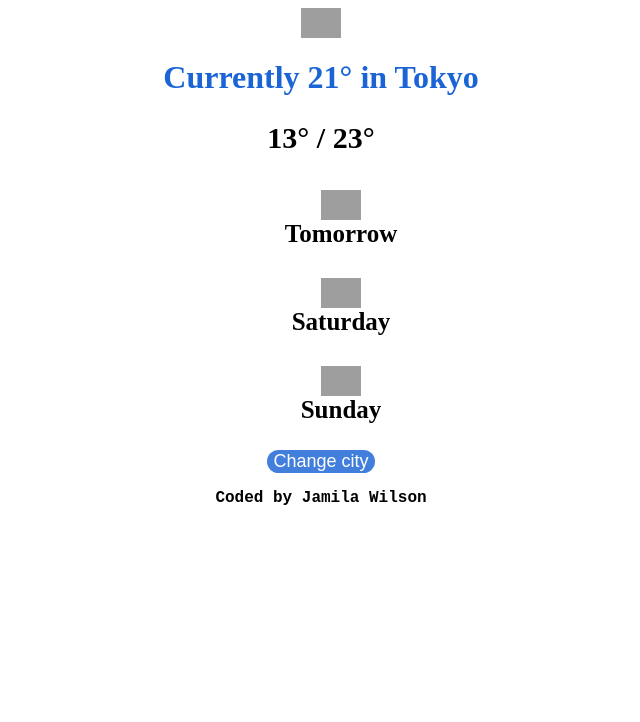
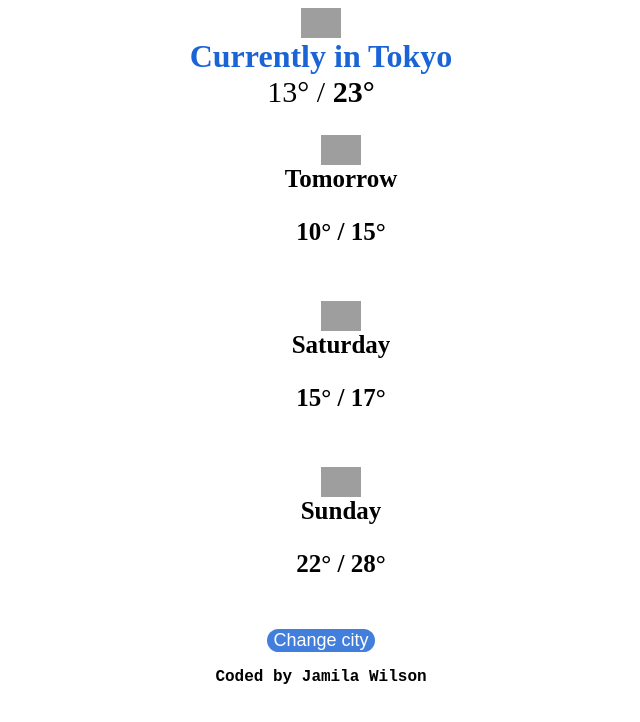
Before and after one commit to jvrahim23/myproject, a plain HTML site: page html_homework.html in a window 1280 px wide. Shown: the whole page, without its empty margins (319-959 px from the left). Drawn offline with Linux system fonts and the light colour scheme; grey boxes are pictures that could not be loaded.

Commit message:
Add files via upload

```diff
--- a/html_homework.html
+++ b/html_homework.html
@@ -13,12 +13,16 @@
       h1 {
         color: #1a64d6;
         text-align: center;
+        margin: 0;
       }
 
       h2 {
         color: #000000;
         text-align: center;
         font-size: 30px;
+        margin: 0;
+        line-height: normal;
+        font-weight: lighter;
       }
 
       .Raining {
@@ -80,23 +84,32 @@
       width="40px"
     />
 
-    <h1>Currently 21° in Tokyo</h1>
-    <h2>13° / 23°</h2>
+    <h1>Currently in Tokyo</h1>
+    <h2>13° / <strong>23°</strong></h2>
     <p>
         <ul>
             <li class="Raining">
                 <img src=" https://emojipedia-us.s3.dualstack.us-west-1.amazonaws.com/thumbs/120/microsoft/209/cloud-with-rain_1f327.png"alt= "Rainy Day" width="40px"/>
                 Tomorrow
+                    <p>
+                        10° / <strong>15°</strong>
+                    </p>
             </li>
             <li class="Cloudy">
                 <img src=" https://emojipedia-us.s3.dualstack.us-west-1.amazonaws.com/thumbs/120/microsoft/209/cloud-with-rain_1f327.png"
                     alt="Cloudy Day" width="40px" />
                 Saturday
+                <p>
+                    15° / <strong>17°</strong>
+                </p>
             </li>
             <li class="Sunny">
                 <img src=" https://emojipedia-us.s3.dualstack.us-west-1.amazonaws.com/thumbs/120/microsoft/209/cloud-with-rain_1f327.png"
                     alt="Sunny Day" width="40px" />
                 Sunday
+                <p>
+                    22° / <strong>28°</strong>
+                </p>
             </li>
         </ul>
         <button>
```
